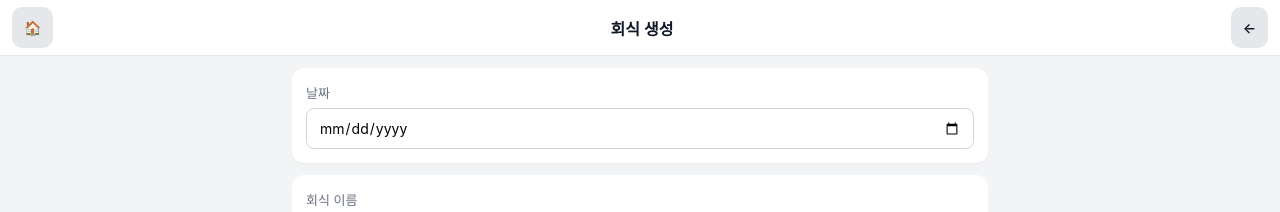
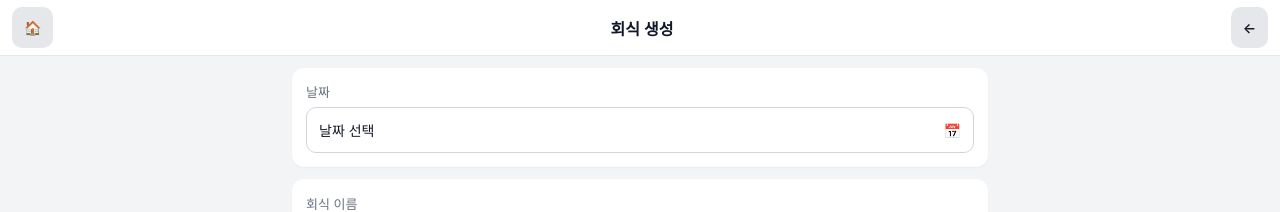
Before and after one commit to iterator7/hoesik, a React (Vite) app: page /create in a window 1280 px wide. Shown: the top 212 px of the page. Built offline with nearby package versions, Linux system fonts and the light colour scheme.

Commit message:
fix: update meeting create date UI

```diff
--- a/src/App.css
+++ b/src/App.css
@@ -180,6 +180,13 @@ input[readonly] {
     cursor: not-allowed;
 }
 
+.btn.bg-none {
+    color: #111827;
+    font-weight: normal;
+    background: none;
+    border: 1px solid #d1d5db;
+}
+
 /* =========================
    Lists
 ========================= */
--- a/src/pages/MeetingCreate.jsx
+++ b/src/pages/MeetingCreate.jsx
@@ -86,13 +86,64 @@ function MeetingCreate() {
 
             <div className="main">
                 <div className="card">
-                    <label className="sub">날짜</label>
+                    <div className="sub">날짜</div>
+
+                    <button
+                        type="button"
+                        className="btn bg-none"
+                        style={{
+                            width: '100%',
+                            marginTop: '6px',
+                            display: 'flex',
+                            alignItems: 'center',
+                            justifyContent: 'space-between'
+                        }}
+                        onClick={() => {
+                            const el = dateRef.current;
+                            if (!el) return;
+
+                            // 크롬/모바일: 달력 직접 호출
+                            if (typeof el.showPicker === 'function') {
+                                el.showPicker();
+                            } else {
+                                // 사파리/구형 대응
+                                el.focus();
+                                el.click();
+                            }
+                        }}
+                    >
+                        <span>
+                            {date
+                                ? (() => {
+                                    const d = new Date(date);
+                                    const y = d.getFullYear();
+                                    const m = String(d.getMonth() + 1).padStart(2, '0');
+                                    const day = String(d.getDate()).padStart(2, '0');
+                                    return `${y}.${m}.${day}`;
+                                })()
+                                : '날짜 선택'}
+                        </span>
+                        <span aria-hidden>📅</span>
+                    </button>
+
+                    {/* 실제 date input (숨김) */}
                     <input
                         ref={dateRef}
                         type="date"
                         value={date}
                         onChange={e => setDate(e.target.value)}
-                        style={{ width: '100%', marginTop: '6px' }}
+                        tabIndex={-1}
+                        aria-hidden
+                        style={{
+                            position: 'absolute',
+                            width: '1px',
+                            height: '1px',
+                            padding: 0,
+                            margin: '-1px',
+                            overflow: 'hidden',
+                            clip: 'rect(0 0 0 0)',
+                            border: 0
+                        }}
                     />
                 </div>
 
```
